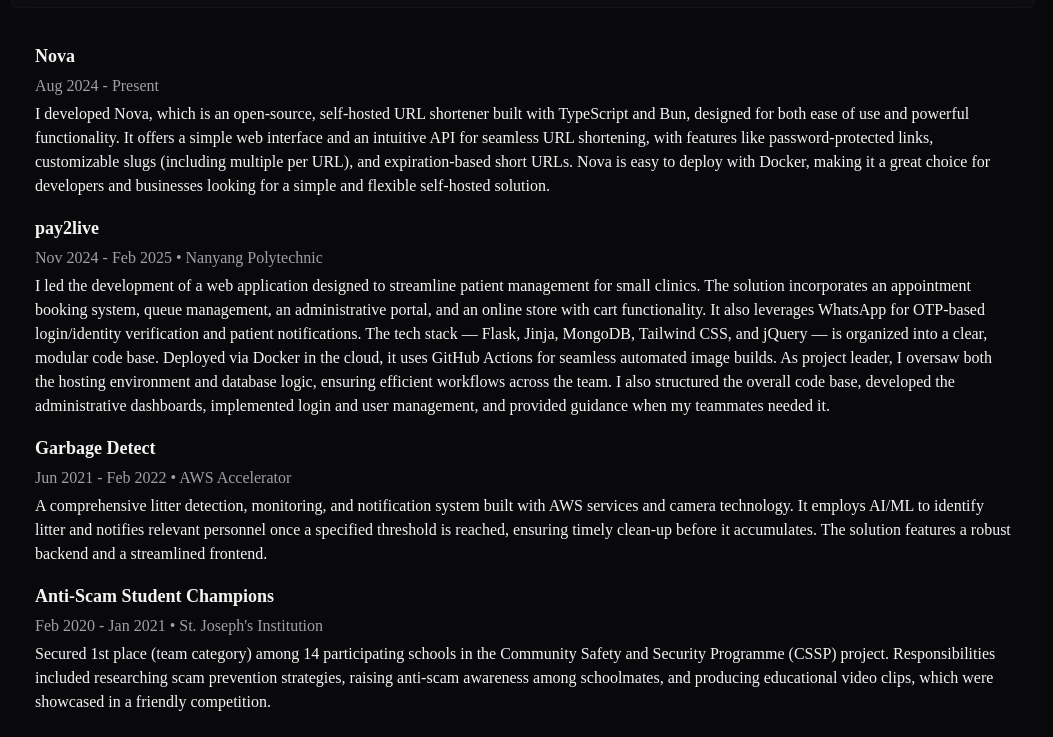
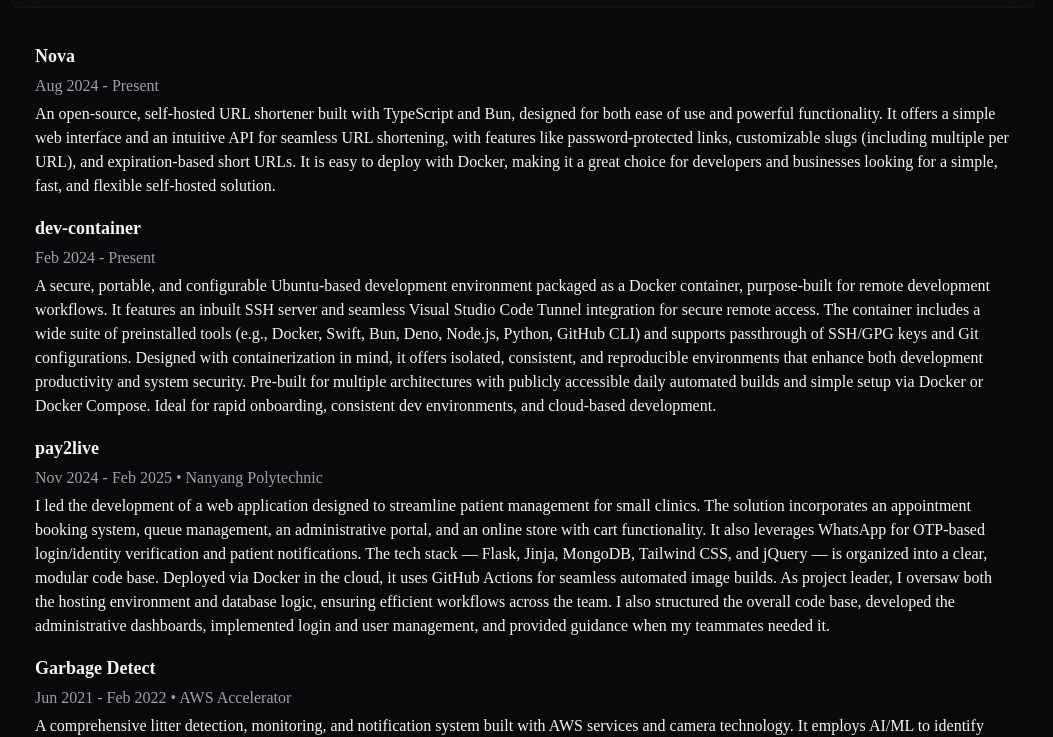
Before and after one commit to thaddeuskkr/tkkr.dev, an Astro site: page /projects in a window 1280 px wide. Shown: the part 70-807 px from the top of the page, without its empty margins (117-1170 px from the left). Built offline with nearby package versions, Linux system fonts and the light colour scheme; Astro itself is replaced by a stand-in of ours; some packages are replaced by stand-ins of ours.

Commit message:
feat: content update!
Signed-off-by: Thaddeus Kuah <tk@tkkr.dev>

```diff
--- a/src/pages/about.astro
+++ b/src/pages/about.astro
@@ -88,11 +88,12 @@
         <div class="mb-4 flex flex-col gap-2">
             <h2 class="text-xl font-bold">About Me</h2>
             <p>
-                I'm a first-year student at Nanyang Polytechnic's School of IT, currently enrolled in the Common ICT
-                Programme. I have a strong passion for technology, and I've built extensive hands-on experience in
-                full-stack web development and systems administration, while also exploring various emerging tools and
-                frameworks to stay current with the latest industry trends. In my free time, I enjoy gaming,
-                photography, listening to music, and experimenting with personal coding projects.
+                I'm a second-year student at Nanyang Polytechnic's School of IT, pursuing a Diploma in Information
+                Technology. I am very passionate about technology and have extensive hands-on experience in full-stack
+                web development and systems administration. I continuously explore emerging tools and frameworks to
+                remain up to date with industry trends. In my free time, I enjoy gaming, photography, listening to
+                music, pursuing personal coding projects and contributing to open-source software. I'm incredibly
+                tech-savvy, and enjoy helping the people around me.
             </p>
         </div>
         <div class="mb-4 flex flex-col gap-2">
@@ -140,9 +141,9 @@
                     quality={"mid"}
                 />
                 <div class="flex flex-col justify-center">
-                    <span class="font-semibold text-zinc-100">Part Time Tea Barista</span>
+                    <span class="font-semibold text-zinc-100">Cashier</span>
                     <span class="text-zinc-200">KOI Thé Singapore</span>
-                    <span class="text-zinc-400">Mar 2025 - Present</span>
+                    <span class="text-zinc-400">Mar 2025 - Apr 2025</span>
                 </div>
             </div>
             <div class="flex flex-row items-center gap-4">
--- a/src/pages/projects.astro
+++ b/src/pages/projects.astro
@@ -14,12 +14,30 @@
             </h1>
             <span class="text-zinc-400">Aug 2024 - Present</span>
             <p>
-                I developed Nova, which is an open-source, self-hosted URL shortener built with TypeScript and Bun,
-                designed for both ease of use and powerful functionality. It offers a simple web interface and an
-                intuitive API for seamless URL shortening, with features like password-protected links, customizable
-                slugs (including multiple per URL), and expiration-based short URLs. Nova is easy to deploy with Docker,
-                making it a great choice for developers and businesses looking for a simple and flexible self-hosted
-                solution.
+                An open-source, self-hosted URL shortener built with TypeScript and Bun, designed for both ease of use
+                and powerful functionality. It offers a simple web interface and an intuitive API for seamless URL
+                shortening, with features like password-protected links, customizable slugs (including multiple per
+                URL), and expiration-based short URLs. It is easy to deploy with Docker, making it a great choice for
+                developers and businesses looking for a simple, fast, and flexible self-hosted solution.
+            </p>
+        </div>
+        <div class="mb-4 flex flex-col gap-1">
+            <h1 class="text-lg font-semibold">
+                <a href="https://github.com/thaddeuskkr/dev-container" class="transition-colors hover:text-zinc-400"
+                    >dev-container</a
+                >
+            </h1>
+            <span class="text-zinc-400">Feb 2024 - Present</span>
+            <p>
+                A secure, portable, and configurable Ubuntu-based development environment packaged as a Docker
+                container, purpose-built for remote development workflows. It features an inbuilt SSH server and
+                seamless Visual Studio Code Tunnel integration for secure remote access. The container includes a wide
+                suite of preinstalled tools (e.g., Docker, Swift, Bun, Deno, Node.js, Python, GitHub CLI) and supports
+                passthrough of SSH/GPG keys and Git configurations. Designed with containerization in mind, it offers
+                isolated, consistent, and reproducible environments that enhance both development productivity and
+                system security. Pre-built for multiple architectures with publicly accessible daily automated builds
+                and simple setup via Docker or Docker Compose. Ideal for rapid onboarding, consistent dev environments,
+                and cloud-based development.
             </p>
         </div>
         <div class="mb-4 flex flex-col gap-1">
```
